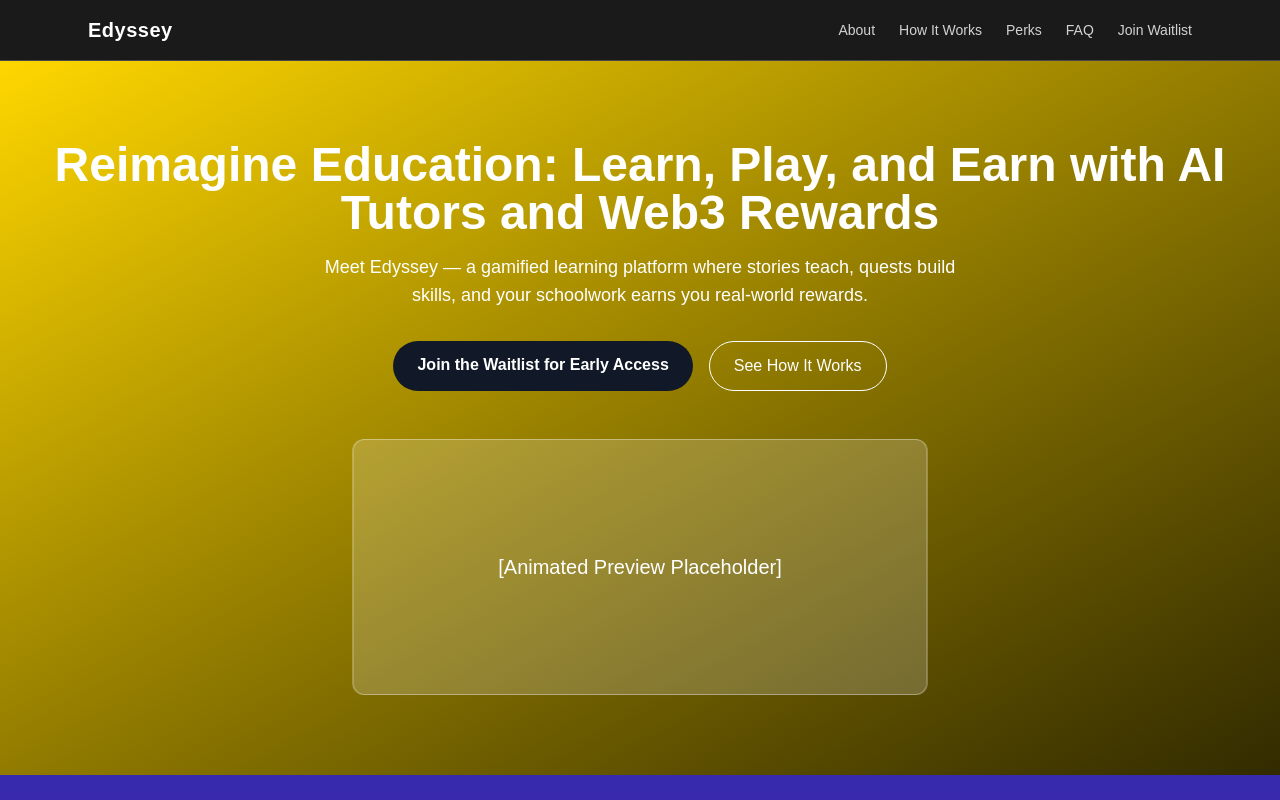
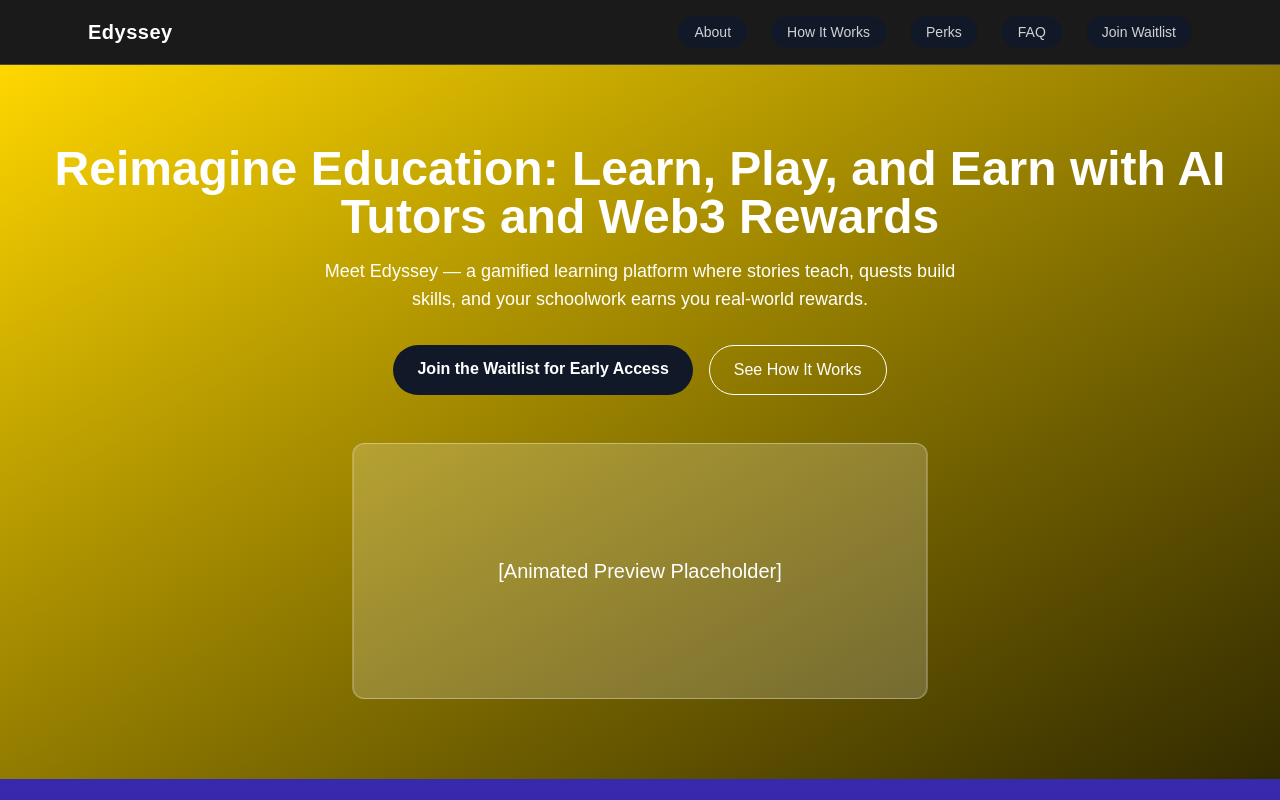
Before and after one commit to Artistkent/EdysseyWebsite, a Next.js app: page / in a window 1280 px wide. Shown: the top 800 px of the page. Built offline with nearby package versions, Linux system fonts and the light colour scheme.

Commit message:
main changes

```diff
--- a/src/app/components/Navbar.tsx
+++ b/src/app/components/Navbar.tsx
@@ -27,13 +27,15 @@ export default function Navbar() {
         {/* Desktop Links */}
         <div className="hidden md:flex gap-6 items-center">
           {navLinks.map((link) => (
+
             <a
               key={link.href}
               href={link.href}
-              className="text-white/80 hover:text-white transition text-sm font-medium"
+              className="px-4 py-1.5 rounded-2xl bg-secondary hover:bg-secondary-500 text-white/80 hover:text-white transition text-sm font-medium"
             >
               {link.label}
             </a>
+
           ))}
         </div>
 
--- a/src/app/globals.css
+++ b/src/app/globals.css
@@ -6,7 +6,9 @@
   --foreground: #ffffff;
   --primary-color:#FFD700;
   --primary-color2:#322b00;
+
   --secondary-color: #111827 ;
+  --secondary-color2: #353535;
   --accent-color: #10B981;
   --accent-color2:rgb(24, 247, 172);
 }
@@ -16,10 +18,13 @@
   --color-foreground: var(--foreground);
   --font-sans: var(--font-geist-sans);
   --font-mono: var(--font-geist-mono);
+
    --color-primary: var(--primary-color);
    --color-primary-500: var(--primary-color2);
 
    --color-secondary: var(--secondary-color);
+  --color-secondary-500: var(--secondary-color2);
+
   --color-accent: var(--accent-color);
   --color-accent-500: var(--accent-color2);
 
```
